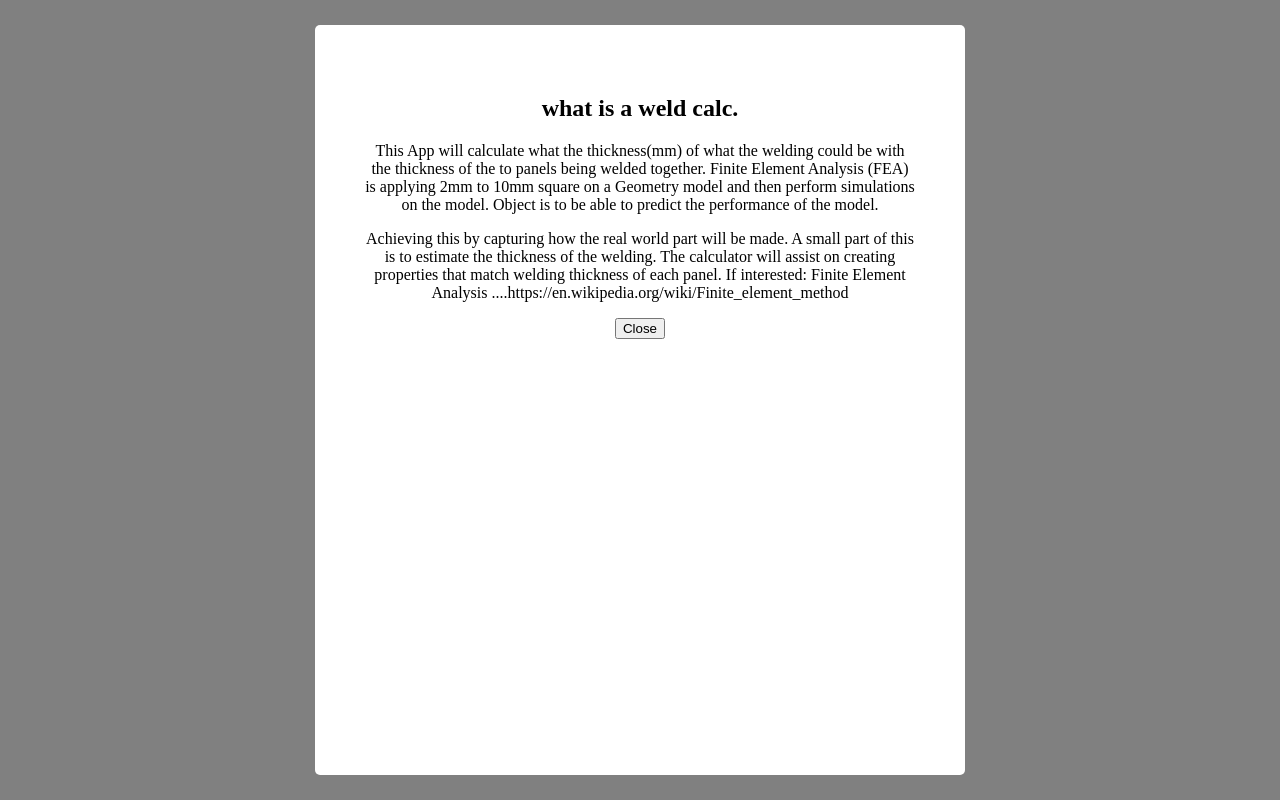
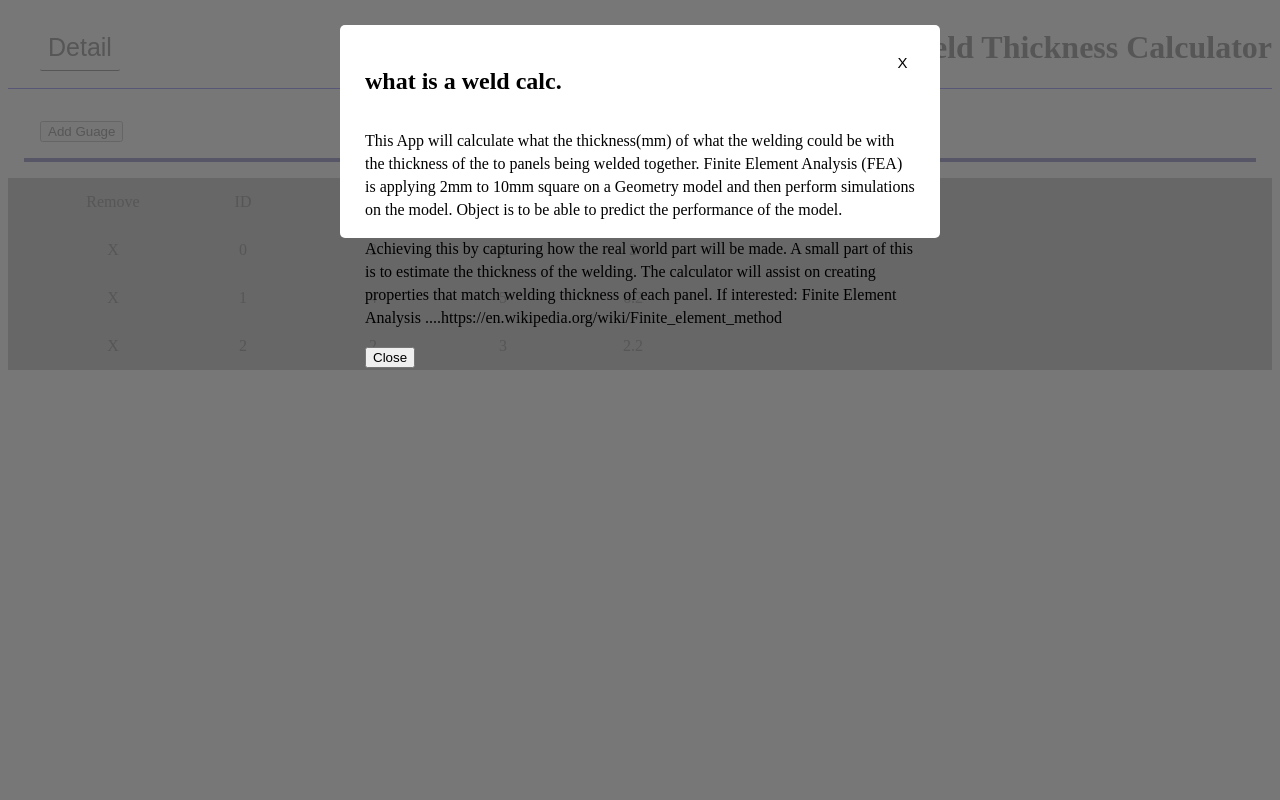
Before and after one commit to matterholt/WeldThicknessCalculator, a React (Create React App) app: page / in a window 1280 px wide. Both pictures are taken after a click on the button "Detail". Built offline with nearby package versions, Linux system fonts and the light colour scheme.

Commit message:
typescript types, tables style

```diff
--- a/src/Components/Button.js
+++ b/src/Components/Button.js
@@ -1,27 +1,26 @@
 /** @jsx jsx */
-import { jsx, css, } from "@emotion/core";
+import { jsx, css } from "@emotion/core";
 import React from "react";
 import styled from "@emotion/styled";
 
-
 const Button_style = styled.button`
   border: none;
+  text-align: center;
   background: white;
-  border: solid black 1px;
   border-radius: 2px;
-  padding: 0.5rem;
-  font-size: 25px;
+  font-size: 15px;
+  height: 25px;
+  width: 25px;
   :focus {
   }
   :hover {
+    background: lightgrey;
     box-shadow: 5px 6px 16px grey;
   }
   :active {
   }
 `;
 
-function Button_comp (Name){
-  return(
-    <Button_style> {Name}  <Button_style/>
-  )
+export default function Button_comp({ Name, toggle }) {
+  return <Button_style onClick={toggle}> {Name} </Button_style>;
 }
--- a/src/Components/Header_Detail.js
+++ b/src/Components/Header_Detail.js
@@ -35,7 +35,7 @@ function Detail() {
   const [view, updateView] = useState(false);
   const ToggleView = () => {
     updateView(!view);
-    //console.log(view);
+    console.log(view);
   };
   return (
     <div>
--- /dev/null
+++ b/src/Components/MainDataTable.tsx
@@ -0,0 +1,88 @@
+import React, { useState } from "react";
+/** @jsx jsx */
+import { jsx, css, keyframes } from "@emotion/core";
+
+//import { DataAdd } from "../src/DataInput";
+import styled from "@emotion/styled";
+import data from "../dataInfo/thick_example";
+
+const TitleHead = styled.div`
+  display: flex;
+  justify-content: space-between;
+  border-bottom: navy solid 4px;
+  margin: 1rem;
+  padding: 1rem;
+`;
+
+const ThicknessItem = styled.li`
+  list-style: none;
+  display: flex;
+  width: 100%;
+`;
+const ItemBox = styled.p`
+  min-width: 100px;
+  padding: 10px;
+  margin: 5px;
+  text-algin: center;
+  display: flex;
+  justify-content: center;
+  align-item: center;
+`;
+
+function TableHeader() {
+  return (
+    <ThicknessItem>
+      <ItemBox>Remove</ItemBox>
+      <ItemBox>ID</ItemBox>
+      <ItemBox>Thick1</ItemBox>
+      <ItemBox>Thick2</ItemBox>
+      <ItemBox>WeldThick</ItemBox>
+    </ThicknessItem>
+  );
+}
+
+interface rowThickCal {
+  keyId: number;
+  rowInfo: {
+    thicka: number;
+    thickb: number;
+    thickweld: number;
+  };
+}
+
+const DataTabel = ({ rowInfo, keyId }: rowThickCal) => {
+  return (
+    <ThicknessItem key="keyId">
+      <ItemBox>X</ItemBox>
+      <ItemBox>{keyId}</ItemBox>
+      <ItemBox>{rowInfo.thicka}</ItemBox>
+      <ItemBox>{rowInfo.thickb}</ItemBox>
+      <ItemBox>{rowInfo.thickweld}</ItemBox>
+    </ThicknessItem>
+  );
+};
+
+function MainDataTable() {
+  const [thickness, updateTs] = useState(data);
+
+  return (
+    <div>
+      <TitleHead>
+        <button>Add Guage</button>
+      </TitleHead>
+
+      <ul
+        css={{
+          backgroundColor: "gray"
+        }}
+      >
+        <TableHeader />
+        {thickness.map((row, id) => {
+          return <DataTabel rowInfo={row} keyId={id} />;
+        })}
+      </ul>
+    </div>
+  );
+}
+
+export { MainDataTable };
--- a/src/Components/model.js
+++ b/src/Components/model.js
@@ -1,6 +1,6 @@
 /** @jsx jsx */
 import { jsx, css, keyframes } from "@emotion/core";
-
+import Button from "./Button";
 const AnimateIn = keyframes`
   from {
 
@@ -28,11 +28,8 @@ const AnimateOut = keyframes`
 `;
 const Modal = css`
   display: flex;
-  position: fixed;
-  overflow-y: scroll;
   position: absolute;
-  background: #f2f2f2de;
-  background-color: gray;
+  background: #646363de;
   overflow: hidden;
   height: 100vh;
   width: 100vw;
@@ -59,40 +56,42 @@ const animateOUT = css`
 const content = css`
   background: white;
   max-width: 550px;
+  height: max-content;
   margin: 25px;
   border-radius: 5px;
-  padding: 50px;
+  padding: 25px;
+  line-height: 23px;
+  display: flex;
+  flex-flow: column;
+  align-items: self-start;
+  text-align: initial;
+`;
+const word = css`
+  height: 100px;
 `;
 
+const topBar = css`
+  display: flex;
+  margin: 0;
+  width: 100%;
+  justify-content: space-between;
+`;
 export default function SimpleModal({ toggle, bools, info }) {
   const showHideClassName = bools ? animateIN : animateOUT;
+
   return (
     <div css={[Modal, showHideClassName, animateCrtl]}>
       <div css={content}>
-        <h2>what is a weld calc.</h2>
-        {info}
-        <button onClick={toggle}>Close</button>
+        <div css={topBar}>
+          <h2>what is a weld calc.</h2>
+          <Button Name="X" toggle={toggle} />
+        </div>
+
+        <div css={word}>
+          {info}
+          <button onClick={toggle}>Close</button>
+        </div>
       </div>
     </div>
   );
 }
-const ProjectInfo = () => {
-  return (
-    <div>
-      <p>
-        This App will calculate what the thickness(mm) of what the welding could
-        be with the thickness of the to panels being welded together. Finite
-        Element Analysis (FEA) is applying 2mm to 10mm square on a Geometry
-        model and then perform simulations on the model. Object is to be able to
-        predict the performance of the model.
-      </p>
-      <p>
-        Achieving this by capturing how the real world part will be made. A
-        small part of this is to estimate the thickness of the welding. The
-        calculator will assist on creating properties that match welding
-        thickness of each panel. If interested: Finite Element Analysis
-        ....https://en.wikipedia.org/wiki/Finite_element_method
-      </p>
-    </div>
-  );
-};
--- /dev/null
+++ b/src/dataInfo/thick_example.js
@@ -0,0 +1,18 @@
+const data = [
+  {
+    thicka: 2,
+    thickb: 2,
+    thickweld: 2
+  },
+  {
+    thicka: 4,
+    thickb: 5,
+    thickweld: 6.2
+  },
+  {
+    thicka: 2,
+    thickb: 3,
+    thickweld: 2.2
+  }
+];
+export default data;
--- a/src/index.tsx
+++ b/src/index.tsx
@@ -2,7 +2,7 @@ import * as React from "react";
 import { render } from "react-dom";
 import styled from "@emotion/styled";
 
-//import { MainDataTable } from "../src/MainDataTable";
+import { MainDataTable } from "./Components/MainDataTable";
 //import { PopUpWindow } from "../src/PopUpThickness";
 import { Header } from "./Components/Header";
 
@@ -10,6 +10,7 @@ function App() {
   return (
     <div className="App">
       <Header />
+      <MainDataTable />
     </div>
   );
 }
```
Also changed, not shown: src/old_/MainDataTable.tsx (deleted, +0 -34 lines).
